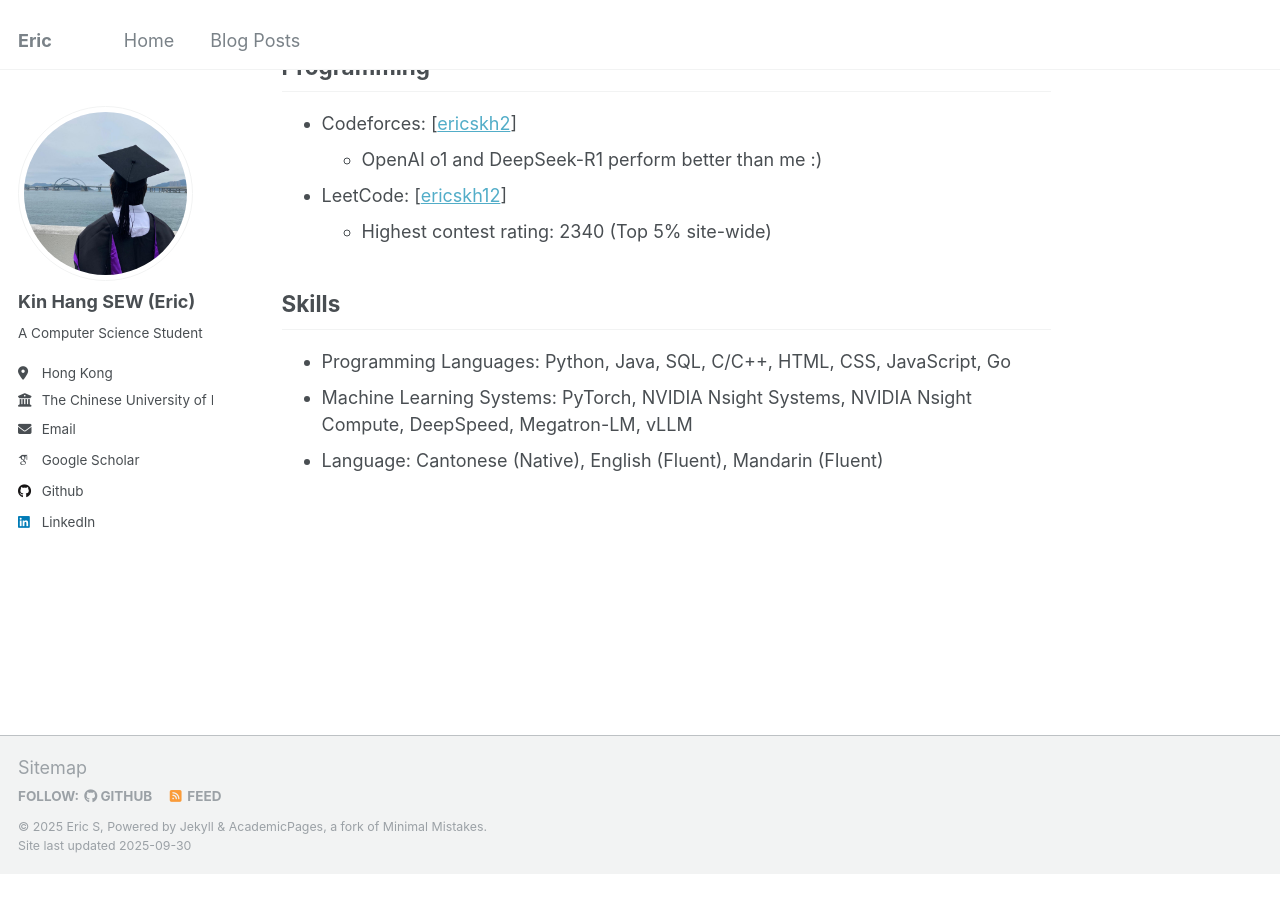
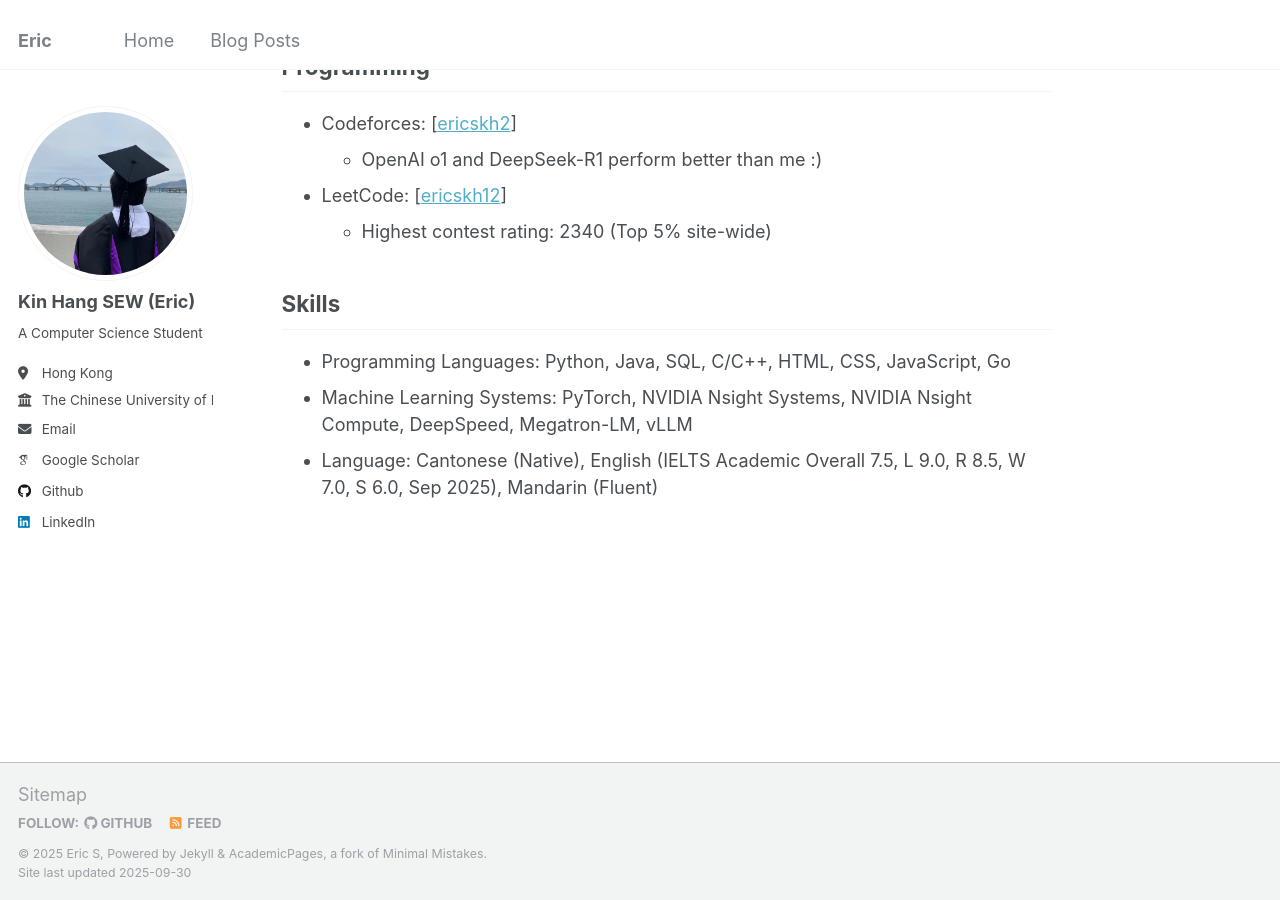
Before and after one commit to ericskh2/ericskh2.github.io, a Jekyll site: the page built from _pages/about.md, in a window 1280 px wide and 900 px high, scrolled down 1631 px. Built offline with Jekyll 4.4.1, drawn with Linux system fonts in a browser that asks for light colours; some web fonts are replaced; before the commit the page ends 2504 px from its top, so only the background shows below that.

Commit message:
Update about.md

```diff
--- a/_pages/about.md
+++ b/_pages/about.md
@@ -61,4 +61,4 @@ Skills
 ------
 - Programming Languages: Python, Java, SQL, C/C++, HTML, CSS, JavaScript, Go
 - Machine Learning Systems: PyTorch, NVIDIA Nsight Systems, NVIDIA Nsight Compute, DeepSpeed, Megatron-LM, vLLM
-- Language: Cantonese (Native), English (Fluent), Mandarin (Fluent)
+- Language: Cantonese (Native), English (IELTS Academic Overall 7.5, L 9.0, R 8.5, W 7.0, S 6.0, Sep 2025), Mandarin (Fluent)
```
